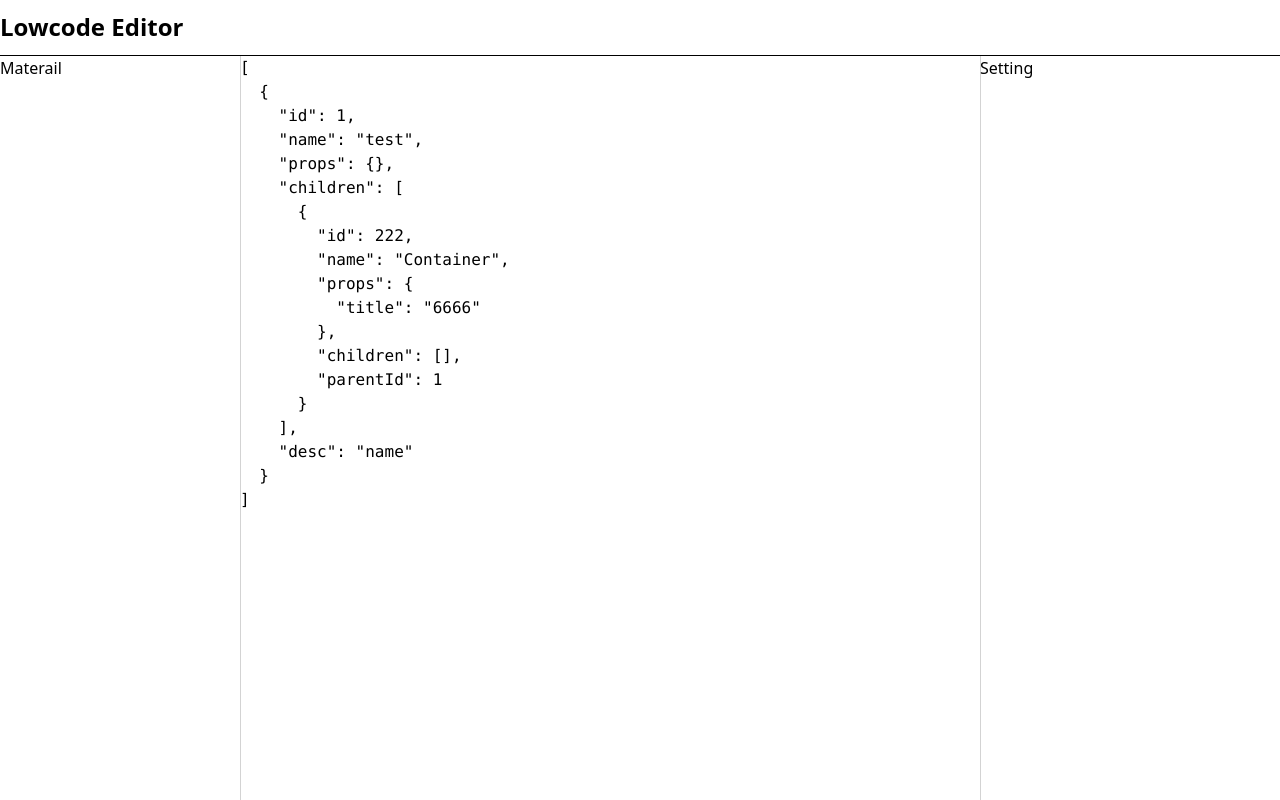
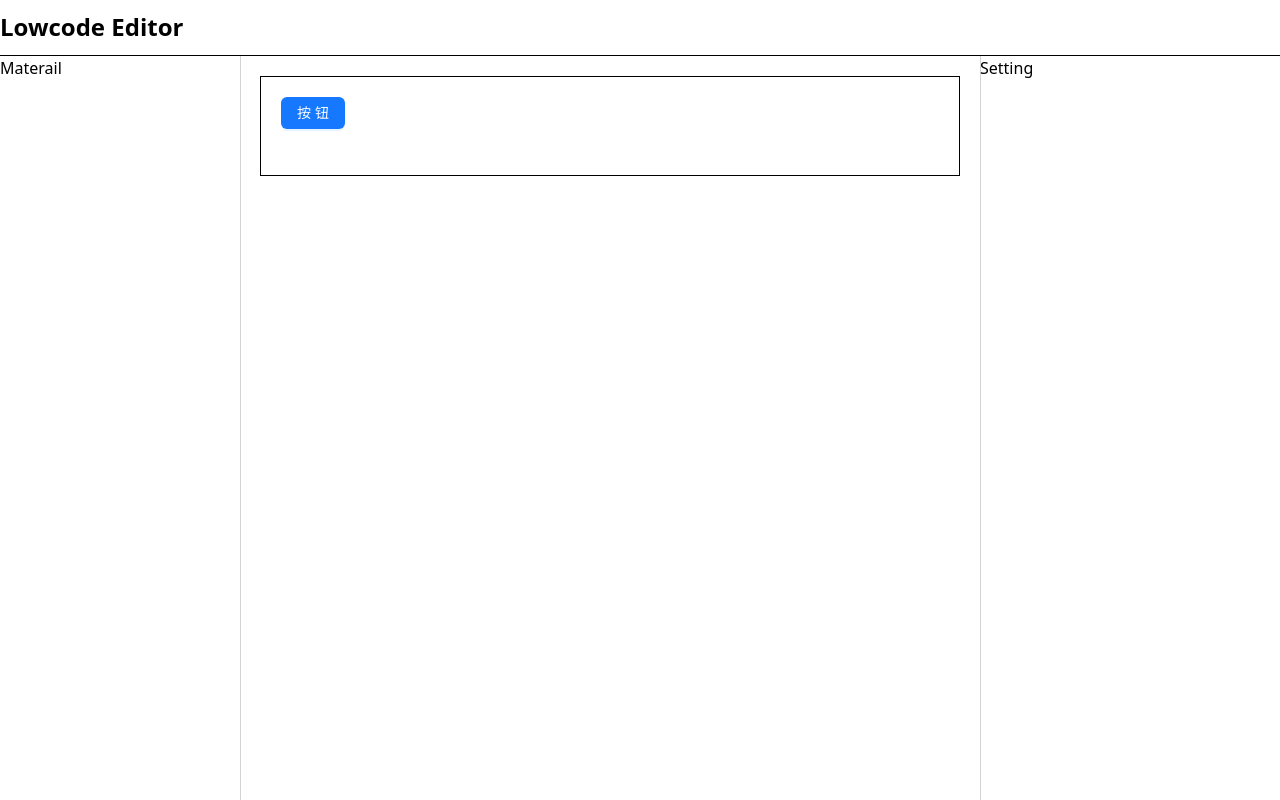
Before and after one commit to Loogeek/lowcode-editor, a React (Vite) app: page / in a window 1280 px wide. Built offline with nearby package versions, Linux system fonts and the light colour scheme.

Commit message:
feat: 新增物料展示

```diff
--- a/package.json
+++ b/package.json
@@ -11,6 +11,7 @@
   },
   "dependencies": {
     "allotment": "^1.20.2",
+    "antd": "^5.20.1",
     "autoprefixer": "^10.4.20",
     "postcss": "^8.4.41",
     "react": "^18.3.1",
--- a/src/components/EditArea/index.tsx
+++ b/src/components/EditArea/index.tsx
@@ -1,9 +1,11 @@
-import { useEffect } from "react";
-import { useComponentsStore } from "@/stores/components";
+import React, { useEffect } from "react";
+import { Component, useComponentsStore } from "@/stores/components";
+import { useComponentConfig } from "@/stores/component-config";
 
 export function EditArea() {
   const { components, addComponent, deleteComponent, updateComponentProps } =
     useComponentsStore();
+  const { componentConfig, registerComponents } = useComponentConfig();
 
   useEffect(() => {
     addComponent(
@@ -19,25 +21,45 @@ export function EditArea() {
     addComponent(
       {
         id: 333,
-        name: "Video",
+        name: "Button",
         props: {},
         children: [],
       },
       222
     );
 
-    updateComponentProps(222, {
-      title: "6666",
-    });
+    //   updateComponentProps(222, {
+    //     title: "6666",
+    //   });
 
-    setTimeout(() => {
-      deleteComponent(333);
-    }, 3000);
+    //   // setTimeout(() => {
+    //   //   deleteComponent(333);
+    //   // }, 3000);
   }, []);
 
+  function renderComponentConfig(components: Component[]): React.ReactNode {
+    return components.map((component) => {
+      const config = componentConfig[component.name];
+      if (!config?.component) return null;
+
+      return React.createElement(
+        config.component,
+        {
+          id: component.id,
+          key: component.id,
+          name: component.name,
+          ...config.defaultProps,
+          ...component.props,
+        },
+        renderComponentConfig(component.children || [])
+      );
+    });
+  }
+
   return (
-    <div>
-      <pre>{JSON.stringify(components, null, 2)}</pre>
+    <div className="h-full">
+      {/* <pre>{JSON.stringify(components, null, 2)}</pre> */}
+      {renderComponentConfig(components)}
     </div>
   );
 }
--- /dev/null
+++ b/src/components/Materail/Button/index.tsx
@@ -0,0 +1,25 @@
+import React from "react";
+import { Button as AntdButton } from "antd";
+import type { ButtonType } from "antd/es/button";
+
+interface ButtonProps {
+  type: ButtonType;
+  test: string;
+  className?: string;
+  onClick?: () => void;
+}
+
+const Button: React.FC<ButtonProps> = ({
+  onClick,
+  type,
+  test,
+  className = "",
+}) => {
+  return (
+    <AntdButton type={type} onClick={onClick} className={` ${className}`}>
+      {test}
+    </AntdButton>
+  );
+};
+
+export default Button;
--- /dev/null
+++ b/src/components/Materail/Container/index.tsx
@@ -0,0 +1,11 @@
+import React, { PropsWithChildren } from "react";
+
+const Container: React.FC<PropsWithChildren> = ({ children }) => {
+  return (
+    <div className="border-[1px] border-[#000] p-[20px] min-h-[100px]">
+      {children}
+    </div>
+  );
+};
+
+export default Container;
--- /dev/null
+++ b/src/components/Materail/Page/index.tsx
@@ -0,0 +1,7 @@
+import { PropsWithChildren } from "react";
+
+function Page({ children }: PropsWithChildren) {
+  return <div className="p-[20px] h-[100%] box-border">{children}</div>;
+}
+
+export default Page;
--- /dev/null
+++ b/src/stores/component-config.ts
@@ -0,0 +1,51 @@
+import { create } from "zustand";
+import Container from "@/components/Materail/Container";
+import Button from "@/components/Materail/Button";
+import Page from "@/components/Materail/Page";
+
+interface ComponentConfig {
+  name: string;
+  defaultProps: Record<string, any>;
+  component: any;
+}
+
+interface State {
+  componentConfig: { [key: string]: ComponentConfig };
+}
+
+interface Actions {
+  registerComponents: (name: string, component: any) => void;
+}
+
+export const useComponentConfig = create<State & Actions>((set) => ({
+  componentConfig: {
+    Container: {
+      name: "Container",
+      defaultProps: {},
+      component: Container,
+    },
+    Button: {
+      name: "Button",
+      defaultProps: {
+        type: "primary",
+        test: "按钮",
+      },
+      component: Button,
+    },
+    Page: {
+      name: "Page",
+      defaultProps: {},
+      component: Page,
+    },
+  },
+  registerComponents: (name, component) =>
+    set((state) => {
+      return {
+        ...state.componentConfig,
+        componentConfig: {
+          ...state.componentConfig,
+          [name]: component,
+        },
+      };
+    }),
+}));
--- a/src/stores/components.ts
+++ b/src/stores/components.ts
@@ -22,10 +22,9 @@ export const useComponentsStore = create<State & Actions>((set, get) => ({
   components: [
     {
       id: 1,
-      name: "test",
+      name: "Page",
       props: {},
-      children: [],
-      desc: "name",
+      desc: "页面",
     },
   ],
   addComponent: (component, parentId) =>
```
Also changed, not shown: src/components/Materail/index.tsx (added), 1 other file (tests, documents, lock files or other folders).
